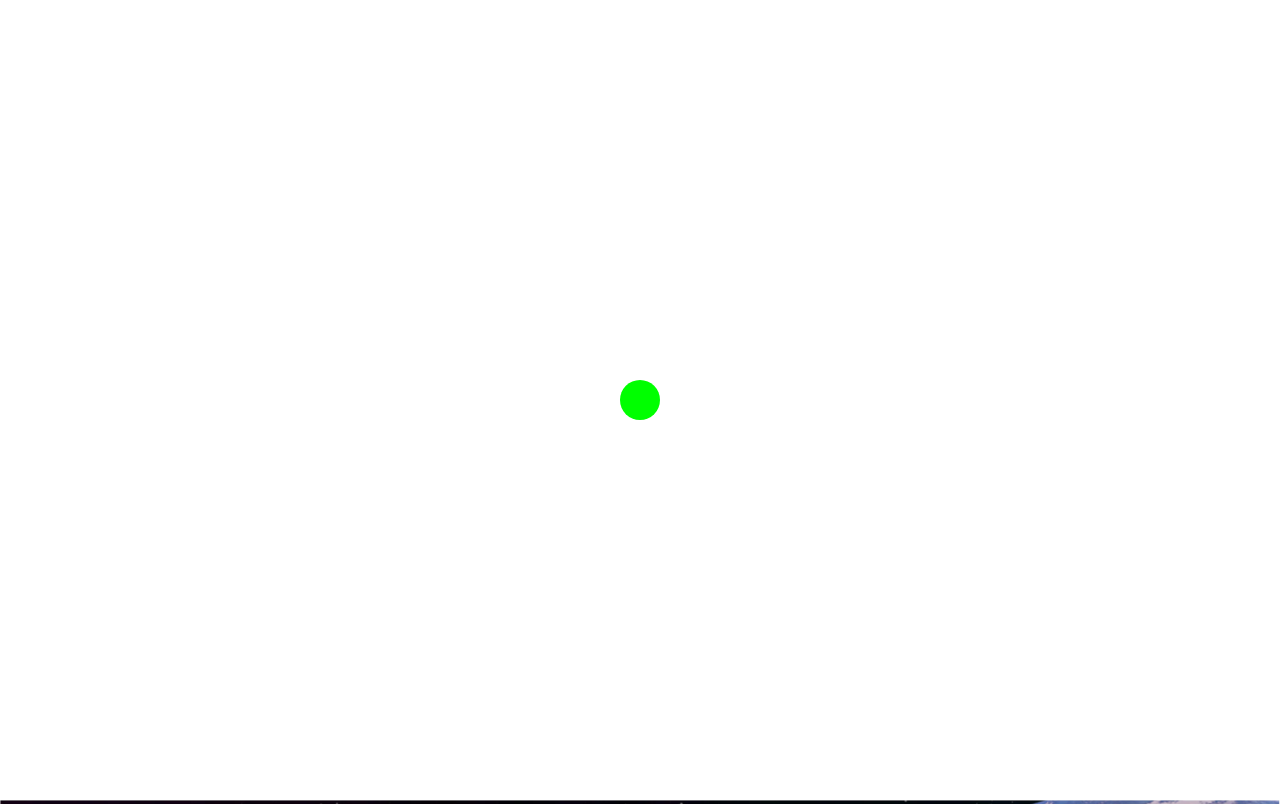
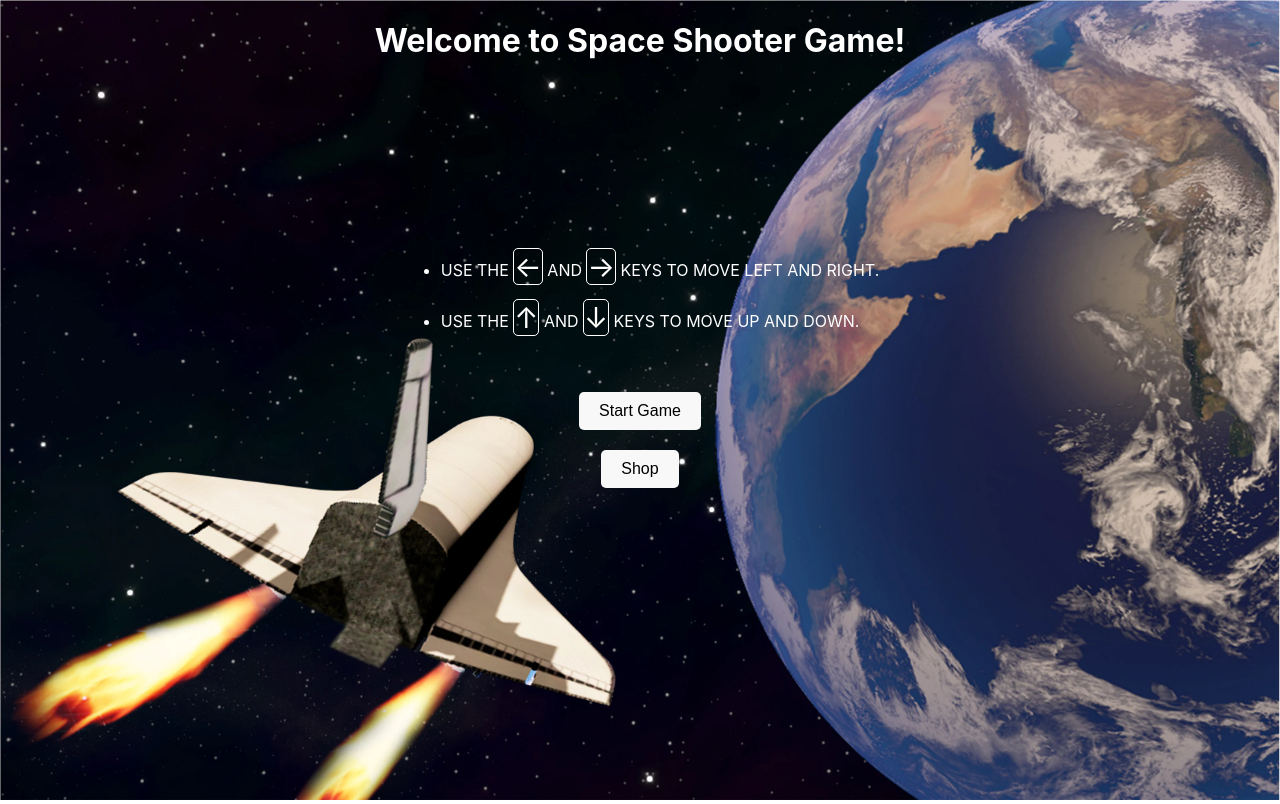
Before and after one commit to jkaing/projetCPA, a React (Create React App) app: page / in a window 1280 px wide. Built offline with nearby package versions, Linux system fonts and the light colour scheme.

Commit message:
page d'acceuil

```diff
--- a/src/components/Main.css
+++ b/src/components/Main.css
@@ -10,7 +10,17 @@
     display: flex;
     flex-direction: column;
     align-items: center; /* 按钮居中对齐 */
-    margin-top: 200px;
+    margin-top: 150px;
+}
+
+ul {
+    margin-bottom: 2rem;
+}
+
+li {
+    color: white;
+    text-transform: uppercase;
+    margin-bottom: 1rem;
 }
 
 button {
@@ -30,3 +40,15 @@ button:hover { /*表示当鼠标悬停在按钮上时应用的样式*/
     color: white;
     border: solid;
 }
+
+.key {
+    border: 1px solid white;
+    color: white;
+    border-radius: 5px; /* 设置四个角的弧度为 5px */
+}
+
+.key--arrow {
+    font-size: 1.8rem;
+    position: relative;
+    top: .05em;
+}
--- a/src/components/Main.js
+++ b/src/components/Main.js
@@ -7,7 +7,6 @@ import ShopPage from './page/shop/Shop';
 
 
 function Main() {
-//    const history = useHistory();
     const[page,setPage]=useState("welcome_page");
     const [isStart, setStart] = useState(false);
 
@@ -29,6 +28,7 @@ function Main() {
         ev.preventDefault();
         setStart(false);
         setPage("shop_page");
+        alert("这里是商品信息！");
         //console.log(page);
         //console.log(isStart);
 
@@ -46,6 +46,10 @@ function Main() {
                     <div className="main">
                         <h1>Welcome to Space Shooter Game!</h1>
                         <div className='different_page'>
+                            <ul>
+                            <li>Use the <span className="key key--arrow">←</span> and <span className="key key--arrow">→</span> keys to move left and right.</li>
+                            <li>Use the <span className="key key--arrow">↑</span> and <span className="key key--arrow">↓</span> keys to move up and down.</li>
+                            </ul>
                             <button onClick={handleStartGame}>Start Game</button>
                             <button onClick={handleShop}>Shop</button>
                         </div>
--- a/src/index.tsx
+++ b/src/index.tsx
@@ -8,7 +8,7 @@ import App from './App';
 
 ReactDOM.render(
   <React.StrictMode>
-    <App />
+    <Main />
   </React.StrictMode>,
   document.getElementById('root')
 );
```
Lines whose indentation alone changed are shown as unchanged.
